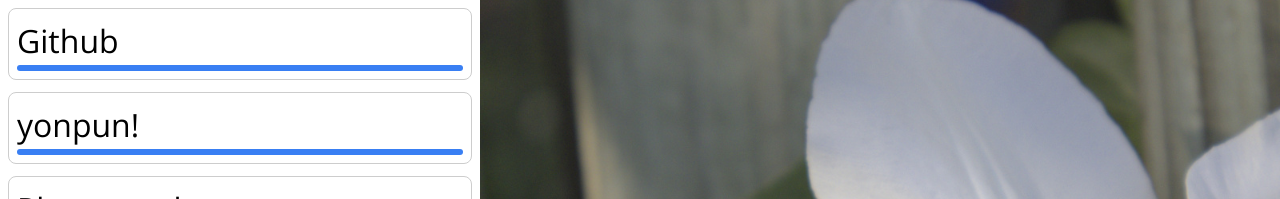
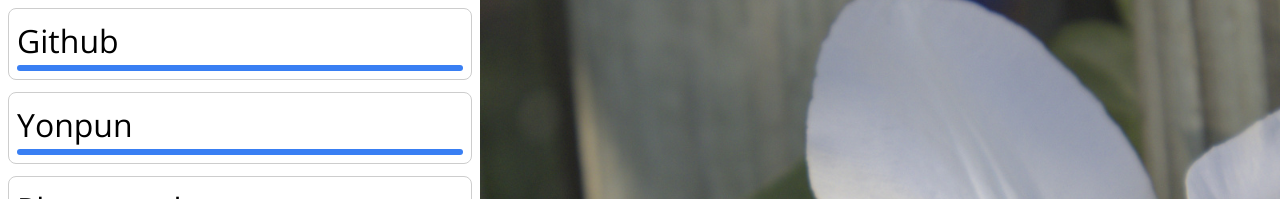
Before and after one commit to gakuseh/gakuseh.dev, a React (Vite) app: page / in a window 1280 px wide. Shown: the part 114-313 px from the top of the page. Built offline with nearby package versions, Linux system fonts and the light colour scheme.

Commit message:
keep everything capitalized

```diff
--- a/src/Index.tsx
+++ b/src/Index.tsx
@@ -56,7 +56,7 @@ function Index() {
           <p>Welcome to my website!</p>
           <div>
             <Item title="Github" link="https://github.com/gakuseh/"></Item>
-            <Item title="yonpun!" link="https://github.com/gakuseh/yonpun">
+            <Item title="Yonpun" link="https://github.com/gakuseh/yonpun">
               Free and gratis automatic timeblocking.
             </Item>
             <Item title="Photography" link="https://flickr.com/photos/gakuseh/">
```
